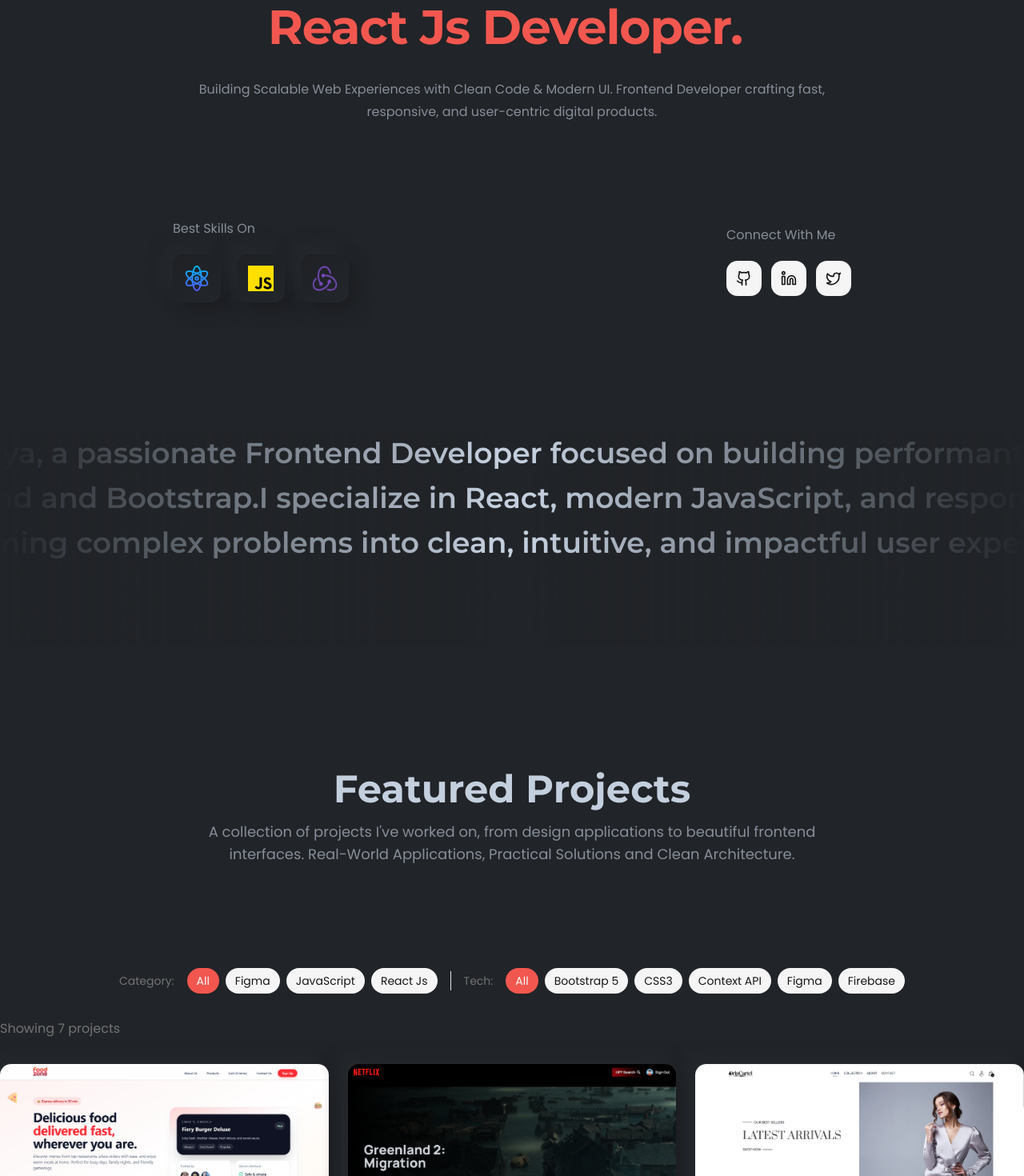
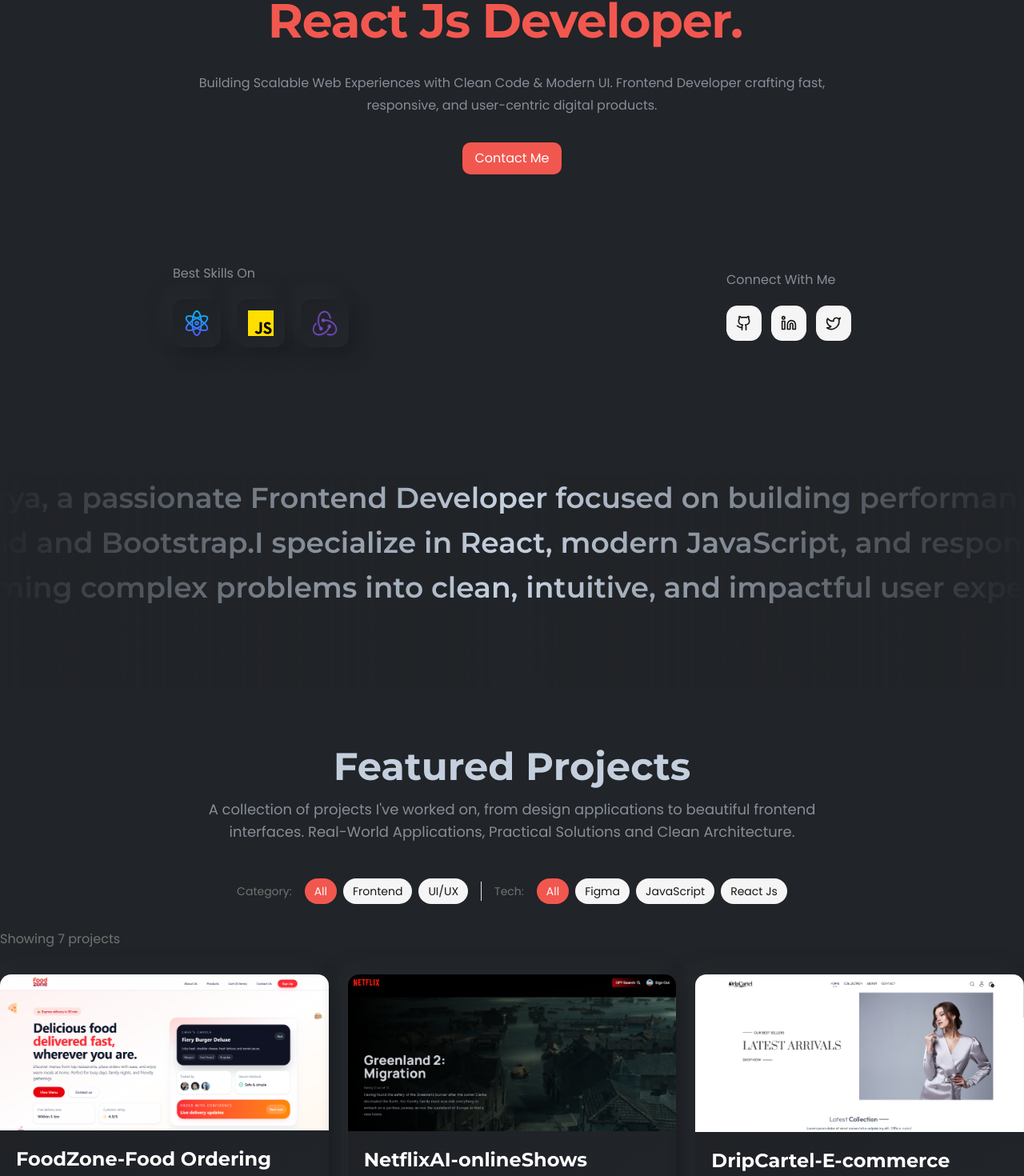
Before and after one commit to web-abhishek/Abhishek-Portfolio, a React (Vite) app: page / in a window 1280 px wide. Shown: the part 348-1818 px from the top of the page at 80% size. Built offline with nearby package versions, Linux system fonts and the light colour scheme.

Commit message:
Css fix, tooltip added, skill-category fix

```diff
--- a/src/components/BannerSection.jsx
+++ b/src/components/BannerSection.jsx
@@ -17,7 +17,7 @@ const Banner = () => {
   return (
     <div className="px-4 sm:px-6 lg:px-0">
 
-      <div className="py-10 sm:py-16 md:py-20">
+      <div className="py-8 sm:py-14 md:py-18">
         <p className="text-sm sm:text-base md:text-lg font-medium text-center color-primary font-primary">Build Digital Futures</p>
         <h1 className="text-3xl sm:text-4xl md:text-5xl lg:text-6xl font-bold color-primary text-center mt-6 sm:mt-8 md:mt-10 leading-tight sm:leading-snug lg:leading-18 font-primary">Hi, I'm Abhishek Acharya <br></br>
           <TypingAnimation words={["Frontend Developer.", "React Js Developer.", "UI Developer."]} loop />
@@ -25,22 +25,39 @@ const Banner = () => {
         <p className="mx-auto text-center mt-4 sm:mt-6 color-secondary text-xs sm:text-sm md:text-base w-full px-2 sm:w-11/12 md:w-3/4 lg:w-2/3 font-secondary leading-6 sm:leading-7 text-wrap">
           Building Scalable Web Experiences with Clean Code & Modern UI. Frontend Developer crafting fast, responsive, and user-centric digital products.
         </p>
+         <div className="mt-4 sm:mt-6 text-center">
+            <button
+              onClick={() => {
+                const el = document.getElementById('contact');
+                if (el) el.scrollIntoView({ behavior: 'smooth' });
+              }}
+              className="mt-2 px-4 py-2 rounded-lg bg-[#f2574f] text-white text-sm sm:text-base hover:opacity-90 transition"
+            >
+              Contact Me
+            </button>
+          </div>
       </div>
       <div className="flex flex-col sm:flex-row sm:items-center sm:justify-around gap-8 sm:gap-6 md:gap-10 px-4 sm:px-6 lg:px-0">
         <div className="flex flex-col items-center sm:items-start mt-8 sm:mt-10">
           <p className="capitalize font-secondary color-secondary text-sm sm:text-base">best skills on</p>
           <div className="flex gap-3 sm:gap-4 md:gap-5 items-center mt-4 sm:mt-5">
-            <div className="w-12 h-12 sm:w-14 sm:h-14 md:w-15 md:h-15 cursor-pointer flex justify-center items-center rounded-xl bg-[linear-gradient(145deg,#1e2024,#23272b)] hover:bg-[linear-gradient(to_right_bottom,#212428,#16181c)] transition-all duration-300 shadow-[10px_10px_19px_#1c1e22,-10px_-10px_19px_#262a2e]">
-              <img src={reactjs} className="w-6 h-6 sm:w-7 sm:h-7 md:w-8 md:h-8" />
+            <div className="relative group w-12 h-12 sm:w-14 sm:h-14 md:w-15 md:h-15 cursor-pointer flex justify-center items-center rounded-xl bg-[linear-gradient(145deg,#1e2024,#23272b)] hover:bg-[linear-gradient(to_right_bottom,#212428,#16181c)] transition-all duration-300 shadow-[10px_10px_19px_#1c1e22,-10px_-10px_19px_#262a2e]">
+              <img src={reactjs} className="w-6 h-6 sm:w-7 sm:h-7 md:w-8 md:h-8" alt="React" />
+              <span className="absolute bottom-full mb-2 left-1/2 -translate-x-1/2 whitespace-nowrap bg-gray-900 text-white text-xs px-2 py-1 rounded opacity-0 group-hover:opacity-100 transition-opacity pointer-events-none">React</span>
             </div>
-            <div className="w-12 h-12 sm:w-14 sm:h-14 md:w-15 md:h-15 cursor-pointer flex justify-center items-center rounded-xl bg-[linear-gradient(145deg,#1e2024,#23272b)] hover:bg-[linear-gradient(to_right_bottom,#212428,#16181c)] transition-all duration-300 shadow-[10px_10px_19px_#1c1e22,-10px_-10px_19px_#262a2e]">
-              <img src={js} className="w-6 h-6 sm:w-7 sm:h-7 md:w-8 md:h-8" />
+
+            <div className="relative group w-12 h-12 sm:w-14 sm:h-14 md:w-15 md:h-15 cursor-pointer flex justify-center items-center rounded-xl bg-[linear-gradient(145deg,#1e2024,#23272b)] hover:bg-[linear-gradient(to_right_bottom,#212428,#16181c)] transition-all duration-300 shadow-[10px_10px_19px_#1c1e22,-10px_-10px_19px_#262a2e]">
+              <img src={js} className="w-6 h-6 sm:w-7 sm:h-7 md:w-8 md:h-8" alt="JavaScript" />
+              <span className="absolute bottom-full mb-2 left-1/2 -translate-x-1/2 whitespace-nowrap bg-gray-900 text-white text-xs px-2 py-1 rounded opacity-0 group-hover:opacity-100 transition-opacity pointer-events-none">JavaScript</span>
             </div>
-            <div className="w-12 h-12 sm:w-14 sm:h-14 md:w-15 md:h-15 cursor-pointer flex justify-center items-center rounded-xl bg-[linear-gradient(145deg,#1e2024,#23272b)] hover:bg-[linear-gradient(to_right_bottom,#212428,#16181c)] transition-all duration-300 shadow-[10px_10px_19px_#1c1e22,-10px_-10px_19px_#262a2e]">
-              <img src={redux} className="w-6 h-6 sm:w-7 sm:h-7 md:w-8 md:h-8" />
+
+            <div className="relative group w-12 h-12 sm:w-14 sm:h-14 md:w-15 md:h-15 cursor-pointer flex justify-center items-center rounded-xl bg-[linear-gradient(145deg,#1e2024,#23272b)] hover:bg-[linear-gradient(to_right_bottom,#212428,#16181c)] transition-all duration-300 shadow-[10px_10px_19px_#1c1e22,-10px_-10px_19px_#262a2e]">
+              <img src={redux} className="w-6 h-6 sm:w-7 sm:h-7 md:w-8 md:h-8" alt="Redux" />
+              <span className="absolute bottom-full mb-2 left-1/2 -translate-x-1/2 whitespace-nowrap bg-gray-900 text-white text-xs px-2 py-1 rounded opacity-0 group-hover:opacity-100 transition-opacity pointer-events-none">Redux</span>
             </div>
           </div>
         </div>
+
         <div className="flex flex-col items-center sm:items-start mt-6 sm:mt-10">
           <p className="capitalize font-secondary color-secondary text-sm sm:text-base">connect with me</p>
           <div className="flex justify-center gap-3 mt-4 sm:mt-5">
@@ -50,12 +67,6 @@ const Banner = () => {
           </div>
         </div>
       </div>
-
-
-
-      {/* <div>
-        <img src={banner} />
-      </div> */}
     </div>
   );
 };
--- a/src/components/Contacts.jsx
+++ b/src/components/Contacts.jsx
@@ -21,7 +21,7 @@ const Contact = () => {
     ];
 
     return (
-        <div className="max-w-7xl mx-auto px-4 sm:px-6 lg:px-0">
+        <div id="contact" className="max-w-7xl mx-auto px-4 sm:px-6 lg:px-0">
             <section className="py-12 sm:py-16 md:py-24">
                 <div className="container-custom text-center">
                     <h1 className="text-2xl sm:text-3xl md:text-4xl lg:text-5xl font-bold font-display text-gray-300 mb-4 animate-fade-in">
--- a/src/components/ProjectsMain.jsx
+++ b/src/components/ProjectsMain.jsx
@@ -25,7 +25,7 @@ const Projects = () => {
 
     return (
         <div className="max-w-7xl mx-auto px-4 sm:px-6 lg:px-0">
-            <section className="py-12 sm:py-16 md:py-24 hero-gradient">
+            <section className="py-3 hero-gradient">
                 <div className="container-custom text-center">
                     <h1 className="text-2xl sm:text-3xl md:text-4xl lg:text-5xl font-primary font-bold font-display mb-4 animate-fade-in color-primary">
                         Featured Projects
--- a/src/components/SkillsCard.jsx
+++ b/src/components/SkillsCard.jsx
@@ -1,5 +1,4 @@
 import React from "react";
-
 import reactjs from "../assets/reactjs.png";
 import js from "../assets/js.png";
 import typescript from "../assets/typescript.png";
@@ -21,17 +20,28 @@ const SkillsCard = () => {
     <div className="max-w-7xl mx-auto px-4 sm:px-6 lg:px-0">
       <div className="my-20 sm:my-28 md:my-40 grid grid-cols-1 sm:grid-cols-2 lg:grid-cols-3 gap-4 sm:gap-6 md:gap-8 lg:gap-10">
       <div className="col-span-1 sm:col-span-2 lg:col-span-1">
-        <h1 className="text-2xl sm:text-3xl md:text-4xl lg:text-5xl font-primary font-bold font-display mb-4 animate-fade-in color-primary">Technical Skills</h1>
-        <p className="color-secondary text-sm sm:text-base tracking-wide leading-6 sm:leading-7">
+        <h1 className="text-2xl sm:text-3xl md:text-4xl lg:text-5xl font-primary font-bold font-display mb-4 animate-fade-in color-primary pt-8">Technical Skills</h1>
+        <p className="color-secondary text-sm sm:text-base tracking-wide leading-6 sm:leading-7 pl-3 pt-3">
           I build scalable and high-performance web applications using React.js,
           JavaScript (ES6+), and TypeScript. Skilled in Redux Toolkit, API integration,
           performance optimization, and modern responsive UI development with Tailwind CSS.
           </p>
+          <div className="pl-3 mt-4 sm:mt-6">
+            <button
+              onClick={() => {
+                const el = document.getElementById('contact');
+                if (el) el.scrollIntoView({ behavior: 'smooth' });
+              }}
+              className="mt-2 px-4 py-2 rounded-lg bg-[#f2574f] text-white text-sm sm:text-base hover:opacity-90 transition"
+            >
+              Contact Me
+            </button>
+          </div>
       </div>
 
       <div className="px-5 sm:px-7 md:px-8 lg:px-10 py-8 sm:py-9 md:py-10 lg:py-12 rounded-2xl sm:rounded-3xl md:rounded-4xl bg-[linear-gradient(145deg,#1e2024,#23272b)] hover:bg-[linear-gradient(to_right_bottom,#212428,#16181c)] transition-all duration-300 shadow-[10px_10px_19px_#1c1e22,-10px_-10px_19px_#262a2e]">
         <h1 className="color-reddish text-lg sm:text-xl md:text-2xl font-medium mb-3 sm:mb-4">
-          Frontend Engineering
+          Frontend Development
         </h1>
 
         <span className="color-secondary text-sm sm:text-base leading-6 sm:leading-7 tracking-wide">
@@ -40,11 +50,17 @@ const SkillsCard = () => {
         </span>
 
         <div className="flex gap-3 sm:gap-4 md:gap-5 flex-wrap items-center mt-7 sm:mt-8 md:mt-10">
-          {[reactjs, js, typescript, html, css].map((icon, i) => (
-            <div key={i} className={iconBox}>
-              <img src={icon} className="w-5 h-5 sm:w-6 sm:h-6 md:w-7 md:h-7 lg:w-8 lg:h-8" />
+          {[reactjs, js, typescript, html, css].map((icon, i) => {
+            const label = icon === reactjs ? 'React' : icon === js ? 'JavaScript' : icon === typescript ? 'TypeScript' : icon === html ? 'HTML5' : 'CSS3';
+            return (
+              <div key={i} className="relative group">
+                <div className={iconBox}>
+                  <img src={icon} alt={label} className="w-5 h-5 sm:w-6 sm:h-6 md:w-7 md:h-7 lg:w-8 lg:h-8" />
                 </div>
-          ))}
+                <span className="absolute bottom-full mb-2 left-1/2 -translate-x-1/2 whitespace-nowrap bg-gray-900 text-white text-xs px-2 py-1 rounded opacity-0 group-hover:opacity-100 transition-opacity pointer-events-none">{label}</span>
+              </div>
+            );
+          })}
         </div>
       </div>
 
@@ -58,11 +74,17 @@ const SkillsCard = () => {
         </span>
 
         <div className="flex gap-3 sm:gap-4 md:gap-5 flex-wrap items-center mt-7 sm:mt-8 md:mt-10">
-          {[redux, contextapi].map((icon, i) => (
-            <div key={i} className={iconBox}>
-              <img src={icon} className="w-5 h-5 sm:w-6 sm:h-6 md:w-7 md:h-7 lg:w-8 lg:h-8" />
+          {[redux, contextapi].map((icon, i) => {
+            const label = icon === redux ? 'Redux' : 'Context API';
+            return (
+              <div key={i} className="relative group">
+                <div className={iconBox}>
+                  <img src={icon} alt={label} className="w-5 h-5 sm:w-6 sm:h-6 md:w-7 md:h-7 lg:w-8 lg:h-8" />
                 </div>
-          ))}
+                <span className="absolute bottom-full mb-2 left-1/2 -translate-x-1/2 whitespace-nowrap bg-gray-900 text-white text-xs px-2 py-1 rounded opacity-0 group-hover:opacity-100 transition-opacity pointer-events-none">{label}</span>
+              </div>
+            );
+          })}
         </div>
       </div>
 
@@ -76,11 +98,17 @@ const SkillsCard = () => {
         </span>
 
         <div className="flex gap-3 sm:gap-4 md:gap-5 flex-wrap items-center mt-7 sm:mt-8 md:mt-10">
-          {[reactjs, js].map((icon, i) => (
-            <div key={i} className={iconBox}>
-              <img src={icon} className="w-5 h-5 sm:w-6 sm:h-6 md:w-7 md:h-7 lg:w-8 lg:h-8" />
+          {[reactjs, js].map((icon, i) => {
+            const label = icon === reactjs ? 'React' : 'JavaScript';
+            return (
+              <div key={i} className="relative group">
+                <div className={iconBox}>
+                  <img src={icon} alt={label} className="w-5 h-5 sm:w-6 sm:h-6 md:w-7 md:h-7 lg:w-8 lg:h-8" />
                 </div>
-          ))}
+                <span className="absolute bottom-full mb-2 left-1/2 -translate-x-1/2 whitespace-nowrap bg-gray-900 text-white text-xs px-2 py-1 rounded opacity-0 group-hover:opacity-100 transition-opacity pointer-events-none">{label}</span>
+              </div>
+            );
+          })}
         </div>
       </div>
       <div className="px-5 sm:px-7 md:px-8 lg:px-10 py-8 sm:py-9 md:py-10 lg:py-12 rounded-2xl sm:rounded-3xl md:rounded-4xl bg-[linear-gradient(145deg,#1e2024,#23272b)] hover:bg-[linear-gradient(to_right_bottom,#212428,#16181c)] transition-all duration-300 shadow-[10px_10px_19px_#1c1e22,-10px_-10px_19px_#262a2e]">
@@ -93,11 +121,17 @@ const SkillsCard = () => {
         </span>
 
         <div className="flex gap-3 sm:gap-4 md:gap-5 flex-wrap items-center mt-7 sm:mt-8 md:mt-10">
-          {[jest, test].map((icon, i) => (
-            <div key={i} className={iconBox}>
+          {[jest, test].map((icon, i) => {
+            const label = icon === jest ? 'Jest' : 'React Testing Library';
+            return (
+              <div key={i} className="relative group">
+                <div className={iconBox}>
                   <img src={icon} className="w-5 h-5 sm:w-6 sm:h-6 md:w-7 md:h-7 lg:w-8 lg:h-8" />
                 </div>
-          ))}
+                <span className="absolute bottom-full mb-2 left-1/2 -translate-x-1/2 whitespace-nowrap bg-gray-900 text-white text-xs px-2 py-1 rounded opacity-0 group-hover:opacity-100 transition-opacity pointer-events-none">{label}</span>
+              </div>
+            );
+          })}
         </div>
 
       </div>
@@ -111,11 +145,17 @@ const SkillsCard = () => {
         </span>
 
         <div className="flex gap-3 sm:gap-4 md:gap-5 flex-wrap items-center mt-7 sm:mt-8 md:mt-10">
-          {[figma, rest, graphQL].map((icon, i) => (
-            <div key={i} className={iconBox}>
+          {[figma, rest, graphQL].map((icon, i) => {
+            const label = icon === figma ? 'Figma' : icon === rest ? 'REST APIs' : 'GraphQL';
+            return (
+              <div key={i} className="relative group">
+                <div className={iconBox}>
                   <img src={icon} className="w-5 h-5 sm:w-6 sm:h-6 md:w-7 md:h-7 lg:w-8 lg:h-8" />
                 </div>
-          ))}
+                <span className="absolute bottom-full mb-2 left-1/2 -translate-x-1/2 whitespace-nowrap bg-gray-900 text-white text-xs px-2 py-1 rounded opacity-0 group-hover:opacity-100 transition-opacity pointer-events-none">{label}</span>
+              </div>
+            );
+          })}
         </div>
       </div>
       </div>
--- a/src/utils/projectsSlice.jsx
+++ b/src/utils/projectsSlice.jsx
@@ -13,8 +13,9 @@ const initialProjects = [
     title: "FoodZone-Food Ordering",
     description:
       "Built a responsive food ordering application using React, Redux, and Tailwind CSS, featuring dynamic restaurant listings, menu browsing with seamless cart management.",
-    technologies: ["React", "Redux", "Tailwind CSS"],
-    category: "React Js",
+    technologies: ["React Js", "Redux", "Tailwind CSS"],
+    technologies1: "React Js",
+    category: "Frontend",
     thumbnail: Foodzone,
     liveUrl: "https://foodszone.netlify.app/",
     githubUrl: "https://github.com/web-abhishek/FoodZone-Food-Ordering",
@@ -25,8 +26,9 @@ const initialProjects = [
     title: "NetflixAI-onlineShows",
     description:
       "Built a Netflix-inspired streaming platform using React, Redux, and Tailwind CSS with OpenAI-powered smart search functionality.",
-    technologies: ["React", "Redux", "Tailwind CSS", "Open API", "Firebase"],
-    category: "React Js",
+    technologies: ["React Js", "Redux", "Tailwind CSS", "Open API", "Firebase"],
+    technologies1: "React Js",
+    category: "Frontend",
     thumbnail: netflixAI,
     liveUrl: "https://netflixgpt-onlineshows.web.app/",
     githubUrl: "https://github.com/web-abhishek/NetflixAI",
@@ -37,8 +39,9 @@ const initialProjects = [
     title: "DripCartel-E-commerce",
     description:
       "Created a scalable e-commerce application with React.js and Context API, implementing dynamic product pages, cart functionality, and order management with Tailwind CSS styling.",
-    technologies: ["React", "Context API", "Tailwind CSS"],
-    category: "React Js",
+    technologies: ["React Js", "Context API", "Tailwind CSS"],
+    technologies1: "React Js",
+    category: "Frontend",
     thumbnail: dripCartel,
     liveUrl: "https://dripcartel-app.netlify.app/",
     githubUrl: "https://github.com/web-abhishek/DripCartel-E-commerce",
@@ -50,7 +53,8 @@ const initialProjects = [
     description:
       "Built a responsive plant-based e-commerce platform featuring product listings, shopping cart functionality, and interactive UI using HTML, CSS, Bootstrap 5, and JavaScript.",
     technologies: ["HTML", "Bootstrap 5", "JavaScript", "CSS3"],
-    category: "JavaScript",
+    technologies1: "JavaScript",
+    category: "Frontend",
     thumbnail: urbanRootsJS,
     liveUrl: "https://urbanroots-js.netlify.app/",
     githubUrl: "https://github.com/web-abhishek/UrbanRoots",
@@ -62,7 +66,8 @@ const initialProjects = [
     description:
       "Built a dynamic digital marketing agency website featuring service sections, contact forms, and interactive components using HTML, CSS, Bootstrap 5, and JavaScript.",
     technologies: ["HTML", "Bootstrap 5", "JavaScript", "CSS3"],
-    category: "JavaScript",
+    technologies1: "JavaScript",
+    category: "Frontend",
     thumbnail: digitalWorxJS,
     liveUrl: "https://digitalworx-js.netlify.app/",
     githubUrl: "https://github.com/web-abhishek/Digitalworx_js",
@@ -74,7 +79,8 @@ const initialProjects = [
     description:
       "Created a plant-based e-commerce UI/UX design in Figma, including core user journeys, high-fidelity screens, and clickable prototypes.",
     technologies: ["Figma", "Photoshop"],
-    category: "Figma",
+    technologies1: "Figma",
+    category: "UI/UX",
     thumbnail: urbanRootsFigma,
     liveUrl:
       "https://www.figma.com/proto/xTmKXSjSfEqpyJxG17aewa/urbanroots?node-id=2-2&t=sj449ZKq3ki0xRPr-1",
@@ -86,7 +92,8 @@ const initialProjects = [
     description:
       "Created a digital marketing agency UI/UX design in Figma, including core user journeys, high-fidelity screens, and clickable prototypes.",
     technologies: ["Figma", "Photoshop"],
-    category: "Figma",
+    technologies1: "Figma",
+    category: "UI/UX",
     thumbnail: digitalWorxFigma,
     liveUrl:
       "https://www.figma.com/proto/H7GYxiobjGTbNfMy2jjL7g/DigitalWorx?node-id=8-18&t=nGdRtUDVP03BQMTO-1&starting-point-node-id=313%3A959",
@@ -98,7 +105,7 @@ const initialProjects = [
 const getAllTechnologies = (projects) => {
   const techSet = new Set();
   projects.forEach(project => {
-    project.technologies.forEach(tech => techSet.add(tech));
+    techSet.add(project.technologies1);
   });
   return Array.from(techSet).sort();
 };
```
Lines whose indentation alone changed are shown as unchanged.
